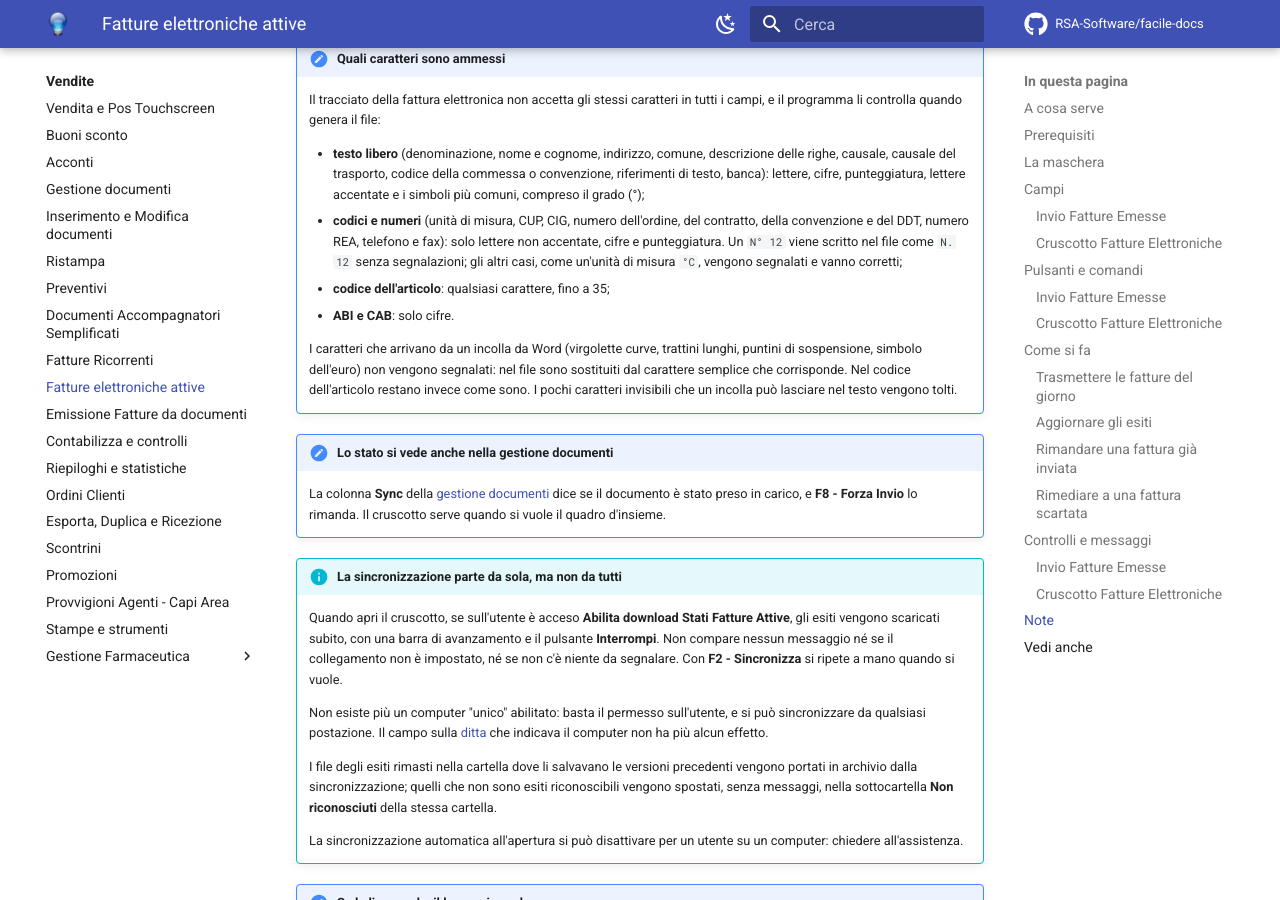
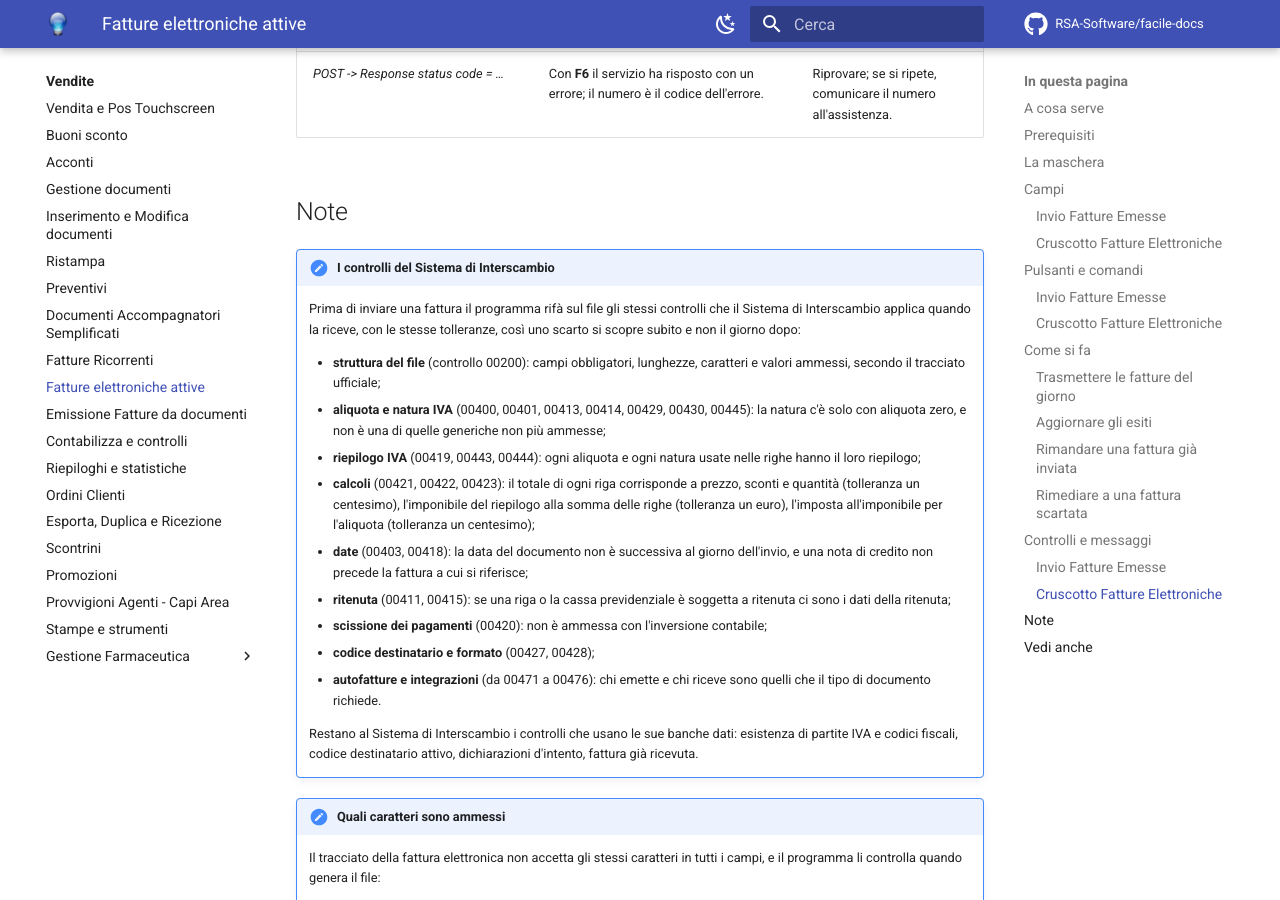
Before and after one commit to RSA-Software/facile-docs, an MkDocs documentation site: the page built from docs/moduli/vendite/fatture-elettroniche-attive.md, in a window 1280 px wide and 900 px high, scrolled down 10501 px. Built offline with MkDocs 1.6.1 and Material for MkDocs 9.7.7, drawn with Linux system fonts in a browser that asks for light colours; comment, search, counter and statistics services are not loaded; some of the changed text lies outside the part shown.

Commit message:
Fatture elettroniche attive: i controlli del Sistema di Interscambio rifatti prima dell'invio
Co-Authored-By: Claude Fable 5.2 <noreply@anthropic.com>

```diff
--- a/docs/moduli/vendite/fatture-elettroniche-attive.md
+++ b/docs/moduli/vendite/fatture-elettroniche-attive.md
@@ -209,6 +209,7 @@ Gli esiti di una sola fattura o autofattura si vedono anche dal
 | *La fattura è già stata inviata e l'esito non è ancora arrivato: un nuovo invio sarà quasi certamente scartato come duplicato.* | La fattura è già stata mandata, ma la sincronizzazione non ha ancora portato l'esito. Anche questo avviso non blocca. | Premere **Annulla**, sincronizzare dal Cruscotto con **F2 - Sincronizza** e controllare l'esito; mandarla di nuovo solo se è stata scartata. |
 | *… contiene un carattere non valido (…) alla posizione …<br><br>Vuoi continuare ?* | Generando il file della fattura: un campo contiene un carattere che il tracciato della fattura elettronica non ammette in quel punto. Il messaggio dice quale campo (per esempio *Il codice CUP*, *Il numero del documento di riferimento*, *Il numero REA*, *La descrizione della riga 3*), il valore, il codice del carattere e la sua posizione. Vedi la nota *Quali caratteri sono ammessi*, più sotto. | Rispondere **No**, correggere il campo indicato e rigenerare il file. Rispondendo **Sì** il file viene generato lo stesso, ma il Sistema di Interscambio lo scarterà. |
 | *Il codice del buono Carta del Docente nella riga … e' lungo … caratteri: il massimo e' 35.<br><br>Vuoi continuare ?* | Il codice del buono, scritto nelle note della riga, supera la lunghezza che il tracciato ammette. | Rispondere **No** e correggere il codice del buono nelle note della riga. |
+| *Il Sistema di Interscambio scarterebbe questa fattura:<br><br>- … (controllo …)<br><br>Vuoi continuare ?* | Generando il file della fattura: il programma rifà sul file i controlli che il Sistema di Interscambio farà alla ricezione, e almeno uno non è superato. Ogni riga dice cosa non va e il codice del controllo (per esempio *il totale della riga 3 (12,50) non corrisponde a prezzo, sconti e quantità (12,35) (controllo 00423)*). Se sono più di dieci si vedono i primi dieci. Vedi la nota *I controlli del Sistema di Interscambio*, più sotto. | Rispondere **No**, correggere il documento o l'anagrafica indicata e rigenerare il file. Rispondendo **Sì** il file viene salvato ma la fattura non viene inviata. |
 | *Esportazione Conclusa!* | In tutte e due le maschere: l'XML è stato scritto. | — |
 
 ### Cruscotto Fatture Elettroniche
@@ -238,6 +239,38 @@ Gli esiti di una sola fattura o autofattura si vedono anche dal
 | *POST -> Response status code = …* | Con **F6** il servizio ha risposto con un errore; il numero è il codice dell'errore. | Riprovare; se si ripete, comunicare il numero all'assistenza. |
 
 ## Note
+
+!!! note "I controlli del Sistema di Interscambio"
+
+    Prima di inviare una fattura il programma rifà sul file gli stessi
+    controlli che il Sistema di Interscambio applica quando la riceve, con le
+    stesse tolleranze, così uno scarto si scopre subito e non il giorno dopo:
+
+    - **struttura del file** (controllo 00200): campi obbligatori, lunghezze,
+      caratteri e valori ammessi, secondo il tracciato ufficiale;
+    - **aliquota e natura IVA** (00400, 00401, 00413, 00414, 00429, 00430,
+      00445): la natura c'è solo con aliquota zero, e non è una di quelle
+      generiche non più ammesse;
+    - **riepilogo IVA** (00419, 00443, 00444): ogni aliquota e ogni natura
+      usate nelle righe hanno il loro riepilogo;
+    - **calcoli** (00421, 00422, 00423): il totale di ogni riga corrisponde a
+      prezzo, sconti e quantità (tolleranza un centesimo), l'imponibile del
+      riepilogo alla somma delle righe (tolleranza un euro), l'imposta
+      all'imponibile per l'aliquota (tolleranza un centesimo);
+    - **date** (00403, 00418): la data del documento non è successiva al
+      giorno dell'invio, e una nota di credito non precede la fattura a cui
+      si riferisce;
+    - **ritenuta** (00411, 00415): se una riga o la cassa previdenziale è
+      soggetta a ritenuta ci sono i dati della ritenuta;
+    - **scissione dei pagamenti** (00420): non è ammessa con l'inversione
+      contabile;
+    - **codice destinatario e formato** (00427, 00428);
+    - **autofatture e integrazioni** (da 00471 a 00476): chi emette e chi
+      riceve sono quelli che il tipo di documento richiede.
+
+    Restano al Sistema di Interscambio i controlli che usano le sue banche
+    dati: esistenza di partite IVA e codici fiscali, codice destinatario
+    attivo, dichiarazioni d'intento, fattura già ricevuta.
 
 !!! note "Quali caratteri sono ammessi"
 
```
Also changed, not shown: docs/appendici/messaggi-errore.md (+2 -1 lines).
